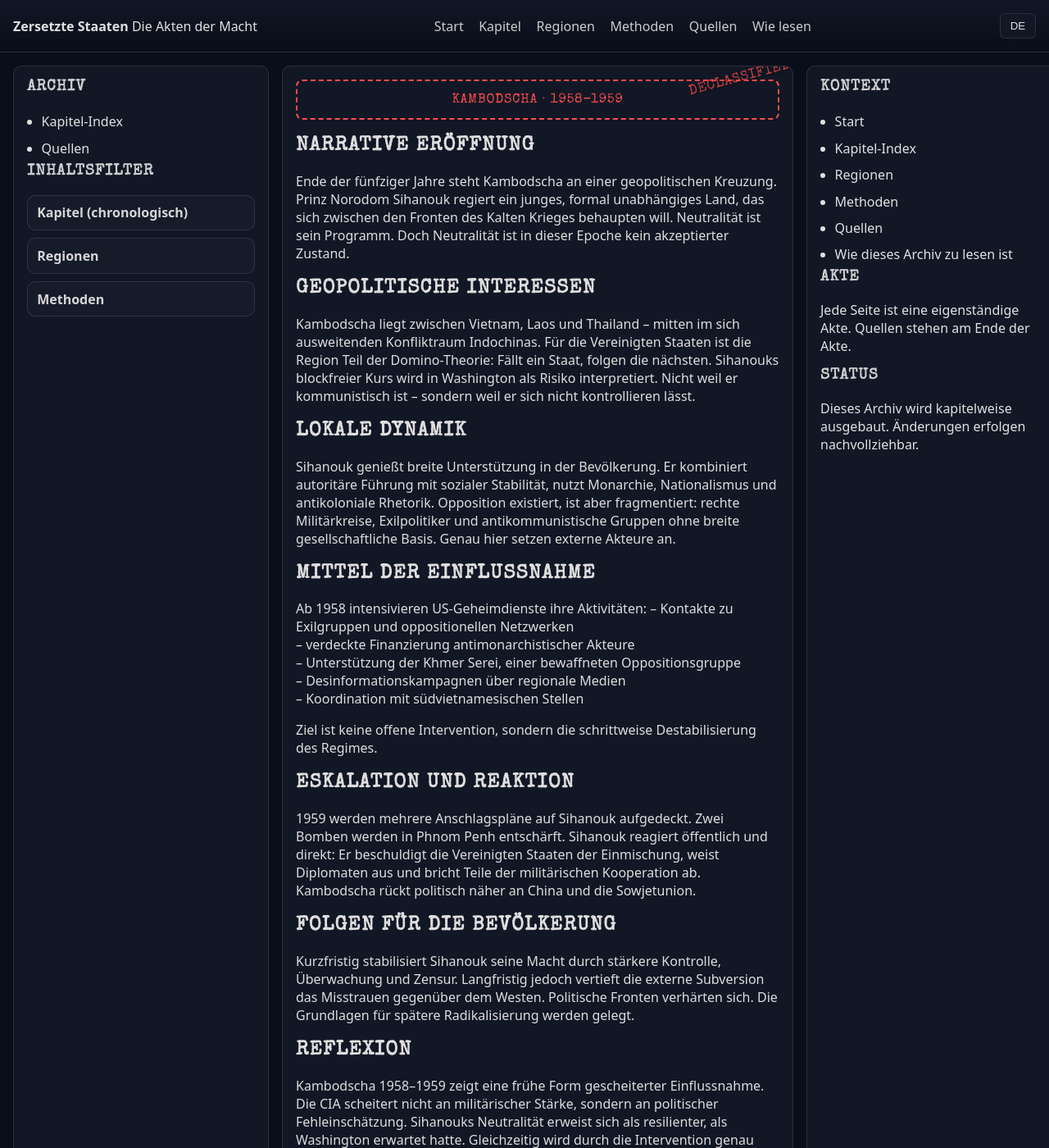
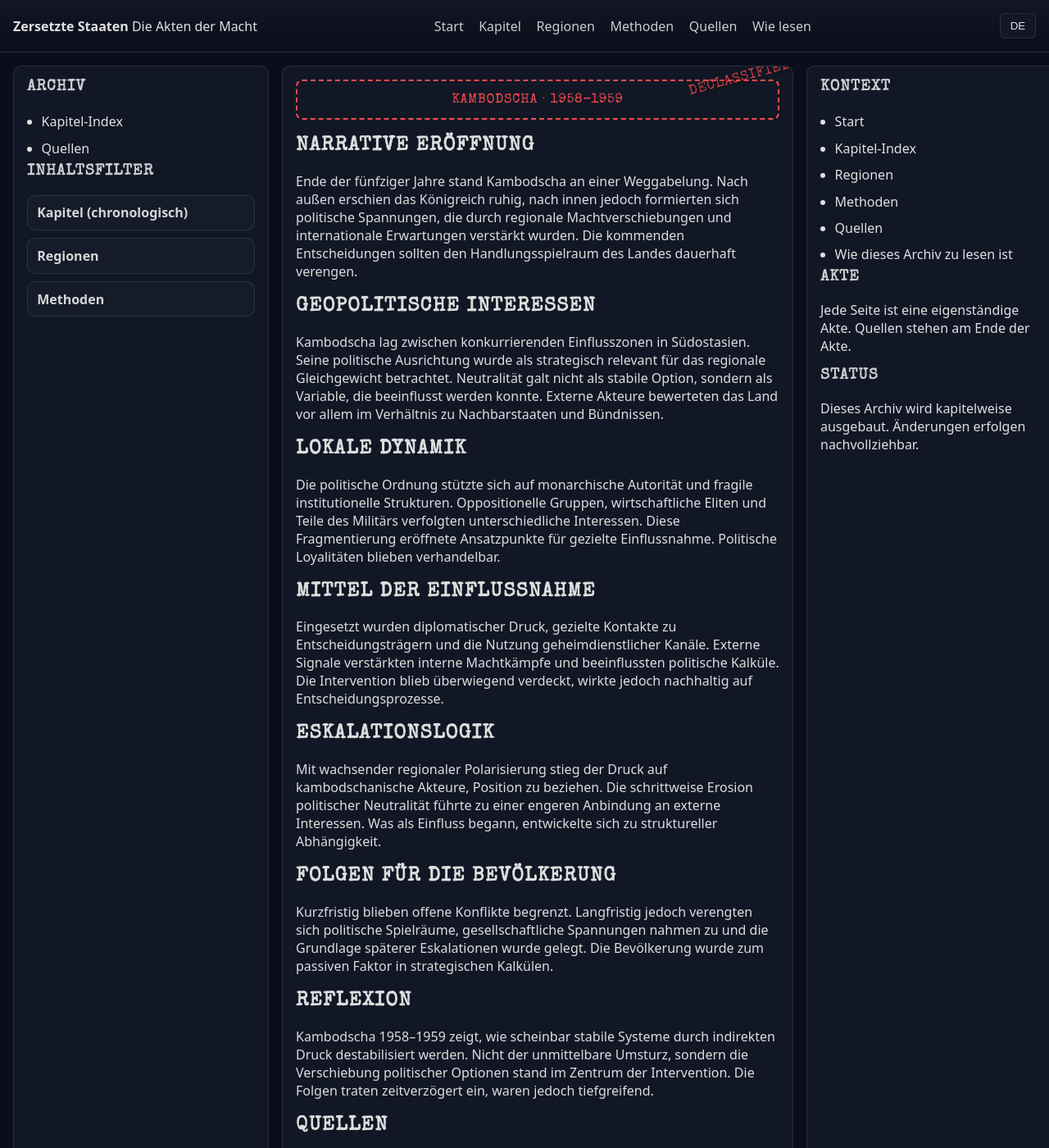
Before and after one commit to bozart-army/zersetzte-staaten-site, a Jekyll site: the page built from de/kapitel/Kapitel-13-Kambodscha-1958-1959.md, in a window 1280 px wide and 1400 px high. Shown: the whole window at 82% size. Built offline with Jekyll 4.4.1, drawn with Linux system fonts in a browser that asks for light colours; our own code applies the rules of GitHub Pages for plain Markdown files; some of the changed text lies outside the part shown.

Commit message:
Update Kapitel-13-Kambodscha-1958-1959.md

```diff
--- a/de/kapitel/Kapitel-13-Kambodscha-1958-1959.md
+++ b/de/kapitel/Kapitel-13-Kambodscha-1958-1959.md
@@ -4,72 +4,75 @@ lang: de
 permalink: /de/kapitel/13/
 zeitraum: 1958–1959
 regionen: [Südostasien]
-methoden: [Geheimdienstnetzwerke, Subversion, Propaganda]
+methoden: [Politische Einflussnahme, Geheimdienstnetzwerke, Druck auf Eliten]
 ---
 
 <div class="aktenkopf">Kambodscha · 1958–1959</div>
 
 ## Narrative Eröffnung
-Ende der fünfziger Jahre steht Kambodscha an einer geopolitischen Kreuzung.
-Prinz Norodom Sihanouk regiert ein junges, formal unabhängiges Land,
-das sich zwischen den Fronten des Kalten Krieges behaupten will.
-Neutralität ist sein Programm.
-Doch Neutralität ist in dieser Epoche kein akzeptierter Zustand.
+Ende der fünfziger Jahre stand Kambodscha an einer Weggabelung.
+Nach außen erschien das Königreich ruhig,
+nach innen jedoch formierten sich politische Spannungen,
+die durch regionale Machtverschiebungen
+und internationale Erwartungen verstärkt wurden.
+Die kommenden Entscheidungen sollten den Handlungsspielraum des Landes
+dauerhaft verengen.
 
 ## Geopolitische Interessen
-Kambodscha liegt zwischen Vietnam, Laos und Thailand – mitten im
-sich ausweitenden Konfliktraum Indochinas.
-Für die Vereinigten Staaten ist die Region Teil der Domino-Theorie:
-Fällt ein Staat, folgen die nächsten.
-Sihanouks blockfreier Kurs wird in Washington als Risiko interpretiert.
-Nicht weil er kommunistisch ist – sondern weil er sich nicht kontrollieren lässt.
+Kambodscha lag zwischen konkurrierenden Einflusszonen in Südostasien.
+Seine politische Ausrichtung wurde als strategisch relevant
+für das regionale Gleichgewicht betrachtet.
+Neutralität galt nicht als stabile Option,
+sondern als Variable, die beeinflusst werden konnte.
+Externe Akteure bewerteten das Land
+vor allem im Verhältnis zu Nachbarstaaten und Bündnissen.
 
 ## Lokale Dynamik
-Sihanouk genießt breite Unterstützung in der Bevölkerung.
-Er kombiniert autoritäre Führung mit sozialer Stabilität,
-nutzt Monarchie, Nationalismus und antikoloniale Rhetorik.
-Opposition existiert, ist aber fragmentiert:
-rechte Militärkreise, Exilpolitiker und antikommunistische Gruppen
-ohne breite gesellschaftliche Basis.
-Genau hier setzen externe Akteure an.
+Die politische Ordnung stützte sich auf monarchische Autorität
+und fragile institutionelle Strukturen.
+Oppositionelle Gruppen, wirtschaftliche Eliten
+und Teile des Militärs verfolgten unterschiedliche Interessen.
+Diese Fragmentierung eröffnete Ansatzpunkte
+für gezielte Einflussnahme.
+Politische Loyalitäten blieben verhandelbar.
 
 ## Mittel der Einflussnahme
-Ab 1958 intensivieren US-Geheimdienste ihre Aktivitäten:
-– Kontakte zu Exilgruppen und oppositionellen Netzwerken
-– verdeckte Finanzierung antimonarchistischer Akteure
-– Unterstützung der Khmer Serei, einer bewaffneten Oppositionsgruppe
-– Desinformationskampagnen über regionale Medien
-– Koordination mit südvietnamesischen Stellen
+Eingesetzt wurden diplomatischer Druck,
+gezielte Kontakte zu Entscheidungsträgern
+und die Nutzung geheimdienstlicher Kanäle.
+Externe Signale verstärkten interne Machtkämpfe
+und beeinflussten politische Kalküle.
+Die Intervention blieb überwiegend verdeckt,
+wirkte jedoch nachhaltig auf Entscheidungsprozesse.
 
-Ziel ist keine offene Intervention,
-sondern die schrittweise Destabilisierung des Regimes.
-
-## Eskalation und Reaktion
-1959 werden mehrere Anschlagspläne auf Sihanouk aufgedeckt.
-Zwei Bomben werden in Phnom Penh entschärft.
-Sihanouk reagiert öffentlich und direkt:
-Er beschuldigt die Vereinigten Staaten der Einmischung,
-weist Diplomaten aus und bricht Teile der militärischen Kooperation ab.
-Kambodscha rückt politisch näher an China und die Sowjetunion.
+## Eskalationslogik
+Mit wachsender regionaler Polarisierung
+stieg der Druck auf kambodschanische Akteure,
+Position zu beziehen.
+Die schrittweise Erosion politischer Neutralität
+führte zu einer engeren Anbindung an externe Interessen.
+Was als Einfluss begann,
+entwickelte sich zu struktureller Abhängigkeit.
 
 ## Folgen für die Bevölkerung
-Kurzfristig stabilisiert Sihanouk seine Macht
-durch stärkere Kontrolle, Überwachung und Zensur.
-Langfristig jedoch vertieft die externe Subversion das Misstrauen
-gegenüber dem Westen.
-Politische Fronten verhärten sich.
-Die Grundlagen für spätere Radikalisierung werden gelegt.
+Kurzfristig blieben offene Konflikte begrenzt.
+Langfristig jedoch verengten sich politische Spielräume,
+gesellschaftliche Spannungen nahmen zu
+und die Grundlage späterer Eskalationen wurde gelegt.
+Die Bevölkerung wurde zum passiven Faktor
+in strategischen Kalkülen.
 
 ## Reflexion
-Kambodscha 1958–1959 zeigt eine frühe Form gescheiterter Einflussnahme.
-Die CIA scheitert nicht an militärischer Stärke,
-sondern an politischer Fehleinschätzung.
-Sihanouks Neutralität erweist sich als resilienter,
-als Washington erwartet hatte.
-Gleichzeitig wird durch die Intervention genau jene Instabilität erzeugt,
-die wenige Jahre später in offenen Krieg und Genozid mündet.
+Kambodscha 1958–1959 zeigt,
+wie scheinbar stabile Systeme
+durch indirekten Druck destabilisiert werden.
+Nicht der unmittelbare Umsturz,
+sondern die Verschiebung politischer Optionen
+stand im Zentrum der Intervention.
+Die Folgen traten zeitverzögert ein,
+waren jedoch tiefgreifend.
 
 ## Quellen
-- Freigegebene US-Geheimdienstberichte
-- Zeitgenössische diplomatische Korrespondenz
-- Historische Studien zur frühen Indochina-Politik
+- Nationale Archive Kambodschas
+- Freigegebene diplomatische und geheimdienstliche Dokumente
+- Historische Analysen zur regionalen Politik Südostasiens
```
